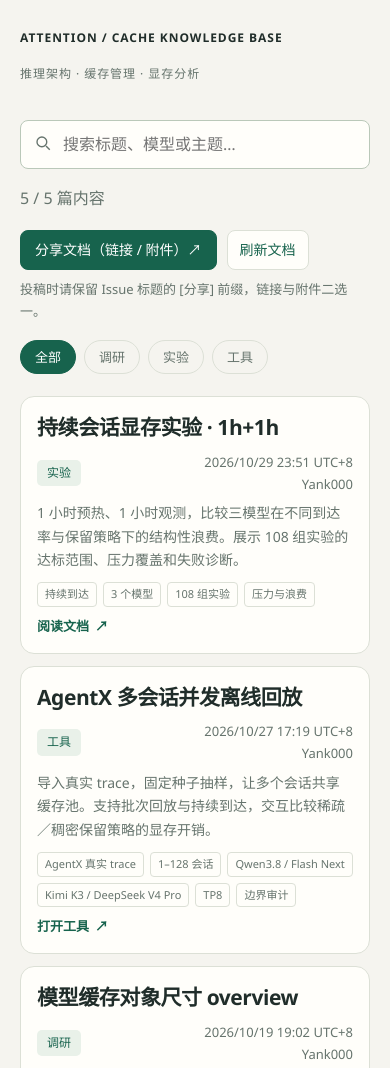
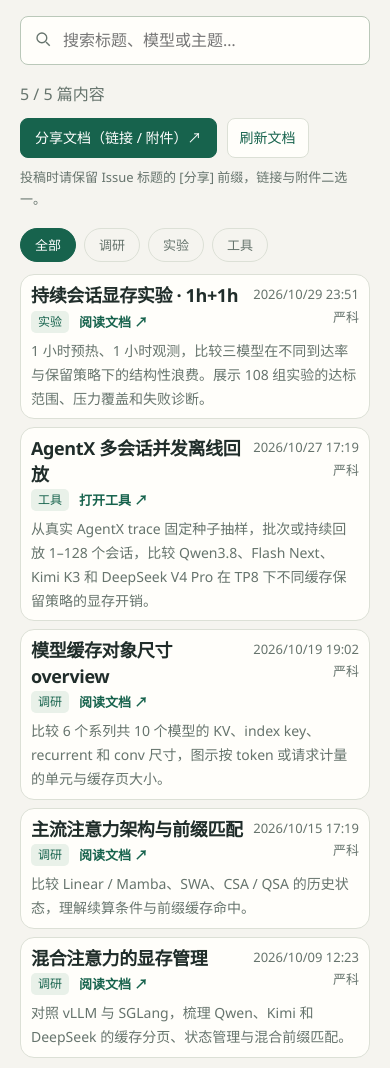
Before and after one commit to Yank000/hybrid_attention, a plain HTML site: page docs/index.html in a window 390 px wide. Shown: the top 1068 px of the page. Drawn offline with Linux system fonts and the light colour scheme.

Commit message:
Compact knowledge index and map author names

```diff
--- /dev/null
+++ b/docs/author-names.js
@@ -0,0 +1,11 @@
+// 在这里填写 GitHub 账号与姓名，例如 'github-login': '真实姓名'。
+const authorName = (() => {
+  const names = {
+    'Yank000': '严科',
+    'tju-yxq': '喻新强',
+    'Wzhogqag': '魏忠强',
+    'hoyoueee': '廖文强',
+  };
+  const byLogin = new Map(Object.entries(names).map(([login, name]) => [login.toLowerCase(), name.trim()]));
+  return login => byLogin.get(login.toLowerCase()) || login;
+})();
--- a/docs/index.html
+++ b/docs/index.html
@@ -6,7 +6,8 @@
   <meta name="viewport" content="width=device-width,initial-scale=1">
   <meta name="share-repository" content="Yank000/hybrid_attention">
   <link rel="stylesheet" href="knowledge.css">
-  <script src="knowledge.js" defer></script>
+  <script src="author-names.js" defer></script>
+  <script src="knowledge.js?v=2" defer></script>
   <title>混合注意力知识库 · 架构、显存与缓存</title>
   <style>
     :root {
@@ -45,27 +46,11 @@
       cursor: pointer
     }
 
-    header,
     main,
     footer {
       max-width: 1200px;
       margin: auto;
       padding: 0 32px
-    }
-
-    .top {
-      display: flex;
-      justify-content: space-between;
-      gap: 16px;
-      padding-top: 28px;
-      font-size: 12px;
-      letter-spacing: .08em
-    }
-
-    .brand {
-      font-size: inherit;
-      margin: 0;
-      font-weight: 750
     }
 
     .muted {
@@ -77,7 +62,7 @@
       align-items: center;
       justify-content: space-between;
       gap: 16px;
-      margin: 35px 0 18px
+      margin: 16px 0 10px
     }
 
     .search {
@@ -107,7 +92,7 @@
       display: flex;
       gap: 8px;
       flex-wrap: wrap;
-      margin-bottom: 22px
+      margin-bottom: 12px
     }
 
     .filters button {
@@ -128,18 +113,21 @@
     .document-list {
       display: grid;
       grid-template-columns: minmax(0, 1fr);
-      gap: 12px;
+      gap: 8px;
       list-style: none;
       margin: 0;
       padding: 0
     }
 
     .card {
-      display: block;
+      display: grid;
+      grid-template-columns: minmax(0, 1fr) minmax(0, max-content);
+      align-items: start;
+      gap: 4px 16px;
       background: var(--paper);
       border: 1px solid var(--line);
       border-radius: 14px;
-      padding: 18px 22px;
+      padding: 10px 14px;
       text-decoration: none;
       color: var(--ink);
       overflow-wrap: anywhere;
@@ -152,16 +140,16 @@
     }
 
     .card-heading {
-      display: grid;
-      grid-template-columns: minmax(0, 1fr) auto auto;
+      display: flex;
       align-items: center;
-      gap: 8px 16px
+      flex-wrap: wrap;
+      gap: 2px 10px
     }
 
     .card-meta {
       display: grid;
-      grid-column: -2 / -1;
       justify-self: end;
+      max-width: 12em;
       text-align: right;
       color: var(--muted);
       font-size: 13px
@@ -176,12 +164,12 @@
       font-size: 12px;
       color: var(--green);
       background: var(--soft);
-      padding: 3px 10px;
+      padding: 1px 7px;
       border-radius: 5px
     }
 
     .card h2 {
-      font-size: 21px;
+      font-size: 18px;
       line-height: 1.4;
       letter-spacing: -.02em;
       margin: 0
@@ -190,36 +178,11 @@
     .card p {
       color: var(--muted);
       font-size: 14px;
-      margin: 6px 0 0
-    }
-
-    .card-footer {
-      display: flex;
-      justify-content: space-between;
-      align-items: center;
-      flex-wrap: wrap;
-      gap: 8px 16px;
-      margin-top: 10px
-    }
-
-    .tags {
-      display: flex;
-      gap: 6px;
-      flex-wrap: wrap
-    }
-
-    .tag {
-      font-size: 11px;
-      border: 1px solid var(--line);
-      border-radius: 4px;
-      padding: 2px 7px;
-      color: var(--muted)
+      margin: 2px 0 0
     }
 
     .open {
-      display: flex;
-      align-items: center;
-      gap: 6px;
+      white-space: nowrap;
       color: var(--green);
       font-size: 13px;
       font-weight: 650
@@ -264,7 +227,6 @@
 
     @media(max-width:600px) {
 
-      header,
       main,
       footer {
         padding-left: 20px;
@@ -281,22 +243,22 @@
         max-width: none
       }
 
-      .top,
       footer {
         flex-wrap: wrap
       }
 
       .card {
-        padding: 16px
+        padding: 8px 10px;
+        column-gap: 10px
       }
 
-      .card-heading {
-        grid-template-columns: auto minmax(0, 1fr);
-        justify-items: start
+      .card-content {
+        display: contents
       }
 
-      .card h2 {
-        grid-column: 1 / -1
+      .card p {
+        grid-column: 1 / -1;
+        grid-row: 2
       }
     }
 
@@ -310,13 +272,7 @@
 </head>
 
 <body>
-  <header>
-    <div class="top">
-      <h1 class="brand">ATTENTION / CACHE KNOWLEDGE BASE</h1>
-      <div class="muted">推理架构 · 缓存管理 · 显存分析</div>
-    </div>
-  </header>
-  <main>
+  <main aria-label="混合注意力知识库">
     <div class="tools"><label class="search"><span hidden>搜索知识页面</span><svg width="18" height="18" viewBox="0 0 24 24"
           fill="none" stroke="currentColor" stroke-width="1.8" aria-hidden="true">
           <circle cx="10.5" cy="10.5" r="6.5" />
@@ -334,25 +290,25 @@
     <noscript>
       <p>知识页面：</p>
       <ul class="document-list" role="list">
-        <li><a class="card card-heading" href="continuous_pressure_1h.html">
+        <li><a class="card" href="continuous_pressure_1h.html">
           <h2>持续会话显存实验 · 1h+1h</h2>
-          <div class="card-meta"><time class="card-time" datetime="2026-10-29T23:51:19+08:00">2026/10/29 23:51 UTC+8</time><span>Yank000</span></div>
+          <div class="card-meta"><time class="card-time" datetime="2026-10-29T23:51:19+08:00">2026/10/29 23:51</time><span>Yank000</span></div>
         </a></li>
-        <li><a class="card card-heading" href="agentx_multi_session_replay.html">
+        <li><a class="card" href="agentx_multi_session_replay.html">
           <h2>AgentX 多会话并发离线回放</h2>
-          <div class="card-meta"><time class="card-time" datetime="2026-10-27T17:19:28+08:00">2026/10/27 17:19 UTC+8</time><span>Yank000</span></div>
+          <div class="card-meta"><time class="card-time" datetime="2026-10-27T17:19:28+08:00">2026/10/27 17:19</time><span>Yank000</span></div>
         </a></li>
-        <li><a class="card card-heading" href="cache_size_overview.html">
+        <li><a class="card" href="cache_size_overview.html">
           <h2>模型缓存对象尺寸 overview</h2>
-          <div class="card-meta"><time class="card-time" datetime="2026-10-19T19:02:26+08:00">2026/10/19 19:02 UTC+8</time><span>Yank000</span></div>
+          <div class="card-meta"><time class="card-time" datetime="2026-10-19T19:02:26+08:00">2026/10/19 19:02</time><span>Yank000</span></div>
         </a></li>
-        <li><a class="card card-heading" href="mainstream_attention_arch.html">
+        <li><a class="card" href="mainstream_attention_arch.html">
           <h2>主流注意力架构与前缀匹配</h2>
-          <div class="card-meta"><time class="card-time" datetime="2026-10-15T17:19:26+08:00">2026/10/15 17:19 UTC+8</time><span>Yank000</span></div>
+          <div class="card-meta"><time class="card-time" datetime="2026-10-15T17:19:26+08:00">2026/10/15 17:19</time><span>Yank000</span></div>
         </a></li>
-        <li><a class="card card-heading" href="hybrid_VRAM_management.html">
+        <li><a class="card" href="hybrid_VRAM_management.html">
           <h2>混合注意力的显存管理</h2>
-          <div class="card-meta"><time class="card-time" datetime="2026-10-09T12:23:20+08:00">2026/10/09 12:23 UTC+8</time><span>Yank000</span></div>
+          <div class="card-meta"><time class="card-time" datetime="2026-10-09T12:23:20+08:00">2026/10/09 12:23</time><span>Yank000</span></div>
         </a></li>
       </ul>
     </noscript>
@@ -368,67 +324,35 @@
     "href": "mainstream_attention_arch.html",
     "createdAt": "2026-10-15T17:19:26+08:00",
     "category": "调研",
-    "description": "从 Linear / Mamba、SWA 到压缩与动态稀疏，理解历史状态如何决定续算条件和前缀命中。",
-    "tags": [
-      "Linear / Mamba",
-      "SWA",
-      "CSA / QSA",
-      "Prefix cache"
-    ]
+    "description": "比较 Linear / Mamba、SWA、CSA / QSA 的历史状态，理解续算条件与前缀缓存命中。"
   },
   {
     "title": "混合注意力的显存管理",
     "href": "hybrid_VRAM_management.html",
     "createdAt": "2026-10-09T12:23:20+08:00",
     "category": "调研",
-    "description": "对照 vLLM 与 SGLang，梳理 Qwen、Kimi 和 DeepSeek 的缓存分页、状态管理与混合前缀匹配。",
-    "tags": [
-      "vLLM",
-      "SGLang",
-      "Qwen / Kimi",
-      "DeepSeek"
-    ]
+    "description": "对照 vLLM 与 SGLang，梳理 Qwen、Kimi 和 DeepSeek 的缓存分页、状态管理与混合前缀匹配。"
   },
   {
     "title": "模型缓存对象尺寸 overview",
     "href": "cache_size_overview.html",
     "createdAt": "2026-10-19T19:02:26+08:00",
     "category": "调研",
-    "description": "按模型系列与模型 ID 比较 KV、index key、recurrent 和 conv 的单 unit、单 page 大小及分布。",
-    "tags": [
-      "6 个系列 / 10 个模型",
-      "Token / Request",
-      "KV / State",
-      "分布图"
-    ]
+    "description": "比较 6 个系列共 10 个模型的 KV、index key、recurrent 和 conv 尺寸，图示按 token 或请求计量的单元与缓存页大小。"
   },
   {
     "title": "持续会话显存实验 · 1h+1h",
     "href": "continuous_pressure_1h.html",
     "createdAt": "2026-10-29T23:51:19+08:00",
     "category": "实验",
-    "description": "1 小时预热、1 小时观测，比较三模型在不同到达率与保留策略下的结构性浪费。展示 108 组实验的达标范围、压力覆盖和失败诊断。",
-    "tags": [
-      "持续到达",
-      "3 个模型",
-      "108 组实验",
-      "压力与浪费"
-    ]
+    "description": "1 小时预热、1 小时观测，比较三模型在不同到达率与保留策略下的结构性浪费。展示 108 组实验的达标范围、压力覆盖和失败诊断。"
   },
   {
     "title": "AgentX 多会话并发离线回放",
     "href": "agentx_multi_session_replay.html",
     "createdAt": "2026-10-27T17:19:28+08:00",
     "category": "工具",
-    "description": "导入真实 trace，固定种子抽样，让多个会话共享缓存池。支持批次回放与持续到达，交互比较稀疏／稠密保留策略的显存开销。",
-    "tags": [
-      "AgentX 真实 trace",
-      "1–128 会话",
-      "Qwen3.8 / Flash Next",
-      "Kimi K3 / DeepSeek V4 Pro",
-      "TP8",
-      "边界审计"
-    ]
+    "description": "从真实 AgentX trace 固定种子抽样，批次或持续回放 1–128 个会话，比较 Qwen3.8、Flash Next、Kimi K3 和 DeepSeek V4 Pro 在 TP8 下不同缓存保留策略的显存开销。"
   }
 ]
   </script>
--- a/docs/knowledge.js
+++ b/docs/knowledge.js
@@ -46,27 +46,22 @@
       node.target = '_blank';
       node.rel = 'noopener noreferrer';
     }
+    const content = element('div', 'card-content');
     const heading = element('div', 'card-heading');
-    heading.append(element('h2', '', page.title), element('span', 'category', page.category));
+    const action = page.category === '工具' ? '打开工具' : '阅读文档';
+    heading.append(element('h2', '', page.title), element('span', 'category', page.category),
+      element('span', 'open', action + ' ↗'));
+    content.append(heading, element('p', '', page.description));
     const date = timestamp(page);
-    const time = date ? element('time', 'card-time', dateFormat.format(date) + ' UTC+8') :
+    const time = date ? element('time', 'card-time', dateFormat.format(date)) :
       element('span', 'card-time', '时间未知');
     if (date) {
       time.setAttribute('datetime', page.createdAt);
       time.title = page.id ? '投稿时间' : '文档创建时间';
     }
     const meta = element('div', 'card-meta');
-    meta.append(time, element('span', '', page.author));
-    heading.append(meta);
-    const tags = element('div', 'tags');
-    for (const tag of page.tags) tags.append(element('span', 'tag', tag));
-    const open = element('div', 'open');
-    const action = page.category === '工具' ? '打开工具' : '阅读文档';
-    open.append(element('span', '', action), element('span', '', '↗'));
-    node.append(heading, element('p', '', page.description));
-    const footer = element('div', 'card-footer');
-    footer.append(tags, open);
-    node.append(footer);
+    meta.append(time, element('span', '', authorName(page.author)));
+    node.append(content, meta);
     const row = element('li', '');
     row.append(node);
     return row;
@@ -78,7 +73,7 @@
     if (selected && !activeCategories.includes(selected)) selected = null;
     const query = search.value.trim().toLocaleLowerCase();
     const visible = pages.filter(page => (!selected || page.category === selected) &&
-      [page.title, page.description, page.category, page.author, ...page.tags].join(' ').toLocaleLowerCase().includes(query));
+      [page.title, page.description, page.category, page.author, authorName(page.author)].join(' ').toLocaleLowerCase().includes(query));
     container.replaceChildren(...visible.map(card));
     // Reconcile controls without replacing a focused button during typing.
     const names = ['全部', ...activeCategories];
@@ -116,7 +111,7 @@
       shared = data.shares.filter(item => Number.isSafeInteger(item.id) && item.id > 0 &&
         ['html', 'pdf', 'link'].includes(item.fileType) && typeof item.title === 'string' &&
         typeof item.description === 'string' && categories.includes(item.category) &&
-        typeof item.author === 'string' && Array.isArray(item.tags) && item.tags.every(tag => typeof tag === 'string') &&
+        typeof item.author === 'string' &&
         (item.fileType !== 'link' || safeExternal(item.externalUrl)));
       render();
       status.textContent = shareInstructions;
--- a/docs/share.js
+++ b/docs/share.js
@@ -41,7 +41,7 @@
       document.getElementById('share-title').textContent = item.title;
       document.getElementById('share-description').textContent = item.description;
       const meta = document.getElementById('share-meta');
-      meta.textContent = `#${id} · ${item.author} · ${item.category} · ${item.fileType === 'link' ? '文档链接' : item.fileType.toUpperCase()}`;
+      meta.textContent = `#${id} · ${authorName(item.author)} · ${item.category} · ${item.fileType === 'link' ? '文档链接' : item.fileType.toUpperCase()}`;
       const source = document.getElementById('source');
       source.href = `https://github.com/${data.repository}/issues/${id}`;
       source.hidden = false;
```
Also changed, not shown: docs/share.html (+2 -1 lines), scripts/build-shares.mjs (+2 -7 lines), tests/build-shares.test.mjs (+8 -4 lines), tests/knowledge.test.mjs (+12 -8 lines), tests/share-reader.test.mjs (+4 -2 lines), 3 other files.
